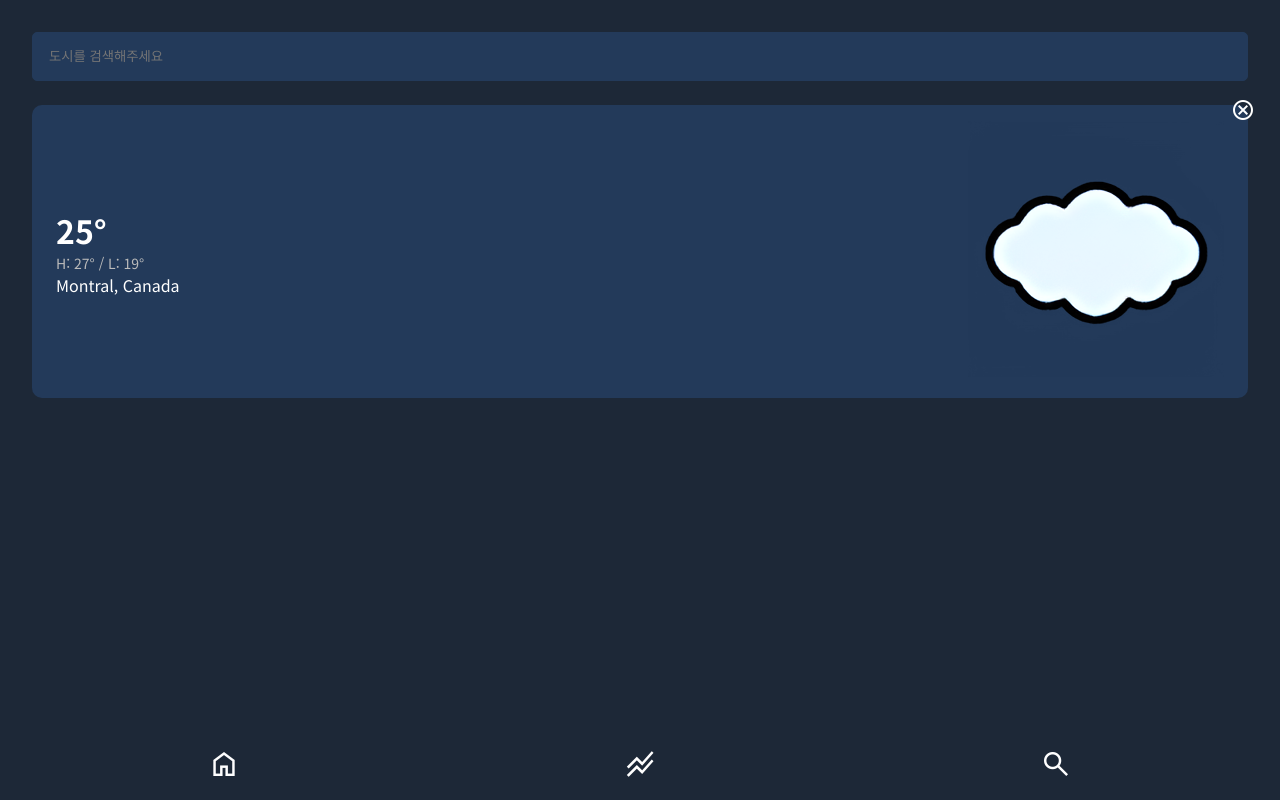
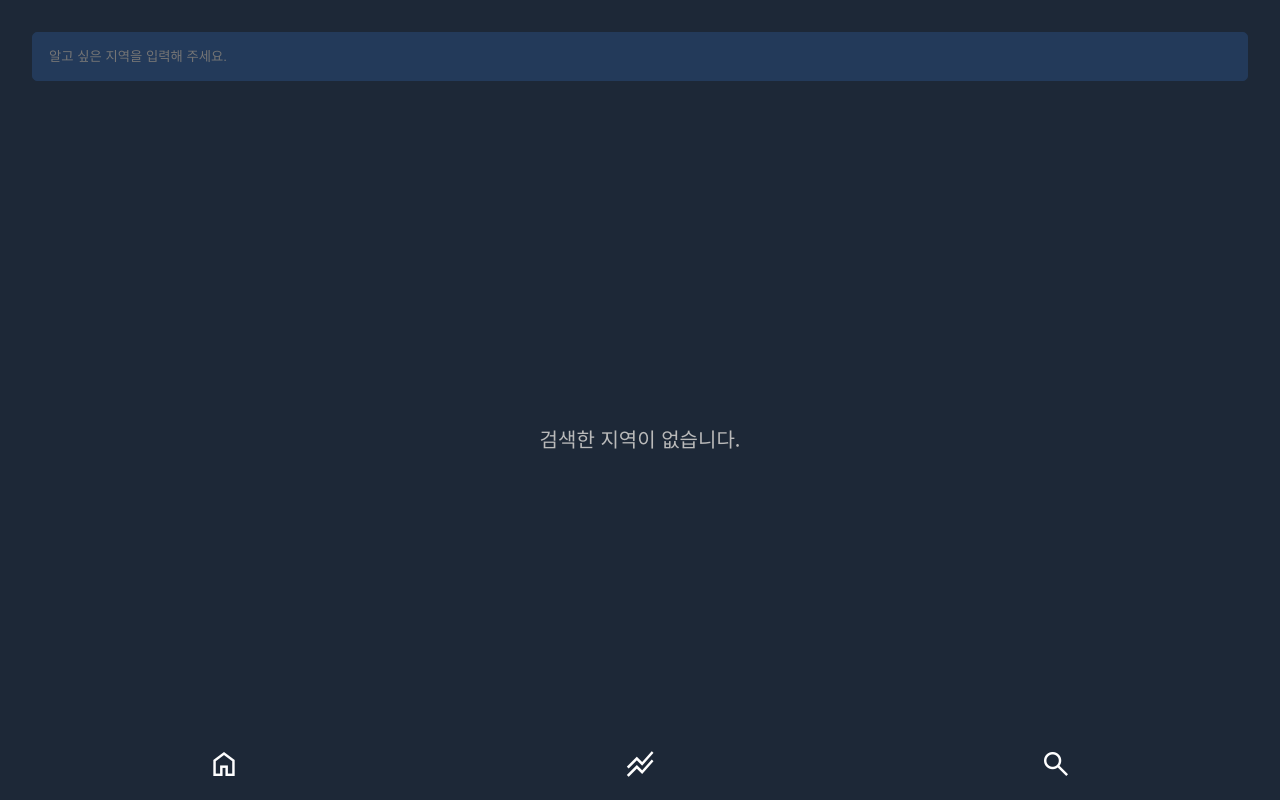
Before and after one commit to eunseongzzangzzangman/weather-app, a Vue app in the folder vue/: page /search in a window 1280 px wide. Built offline with nearby package versions, Linux system fonts and the light colour scheme.

Commit message:
중기예보기능, 원하는 지역 검색기능 구현

```diff
--- a/vue/src/composables/helper.js
+++ b/vue/src/composables/helper.js
@@ -1,4 +1,9 @@
 // 이미지 URL 생성
 export const getImage = (path) => {
     return new URL(`../assets/images/icons/${path}.png`, import.meta.url).href;
-}
+};
+
+// 요일 정보
+export const dayTokor = [
+    '일요일', '월요일', '화요일', '수요일', '목요일', '금요일', '토요일',
+];
--- a/vue/src/stores/weather.js
+++ b/vue/src/stores/weather.js
@@ -8,7 +8,7 @@ const axiosInstance = axios.create({
     baseURL: 'https://weather.visualcrossing.com/VisualCrossingWebServices/rest/services/timeline',
     params: {
         lang: 'ko',
-        key: '***************',
+        key: '2Y43HCCRDQS2FJ6JUUV6BJ4ET',
         unitGroup: 'metric',
     },
 });
@@ -16,6 +16,7 @@ export const useWeatherStore = defineStore('weather', () => {
     const address = ref('seoul'); // 초기 검색 지역
     const currentConditions = ref(null); // 현재 날씨 정보 데이터
     const days = ref(null); // 일별 날씨 객체가 담긴 배열
+    const searchData = ref([]); // 검색 날씨 데이터
 
     // 오늘 시간대별 데이터 계산
     const hours = computed(() => {
@@ -37,5 +38,36 @@ export const useWeatherStore = defineStore('weather', () => {
             alert(e.response?.data ? e.response?.data : e.message);
         }
     };
-    return { currentConditions, hours, getCurrentWeaterInfo };
+
+    // 미래 날짜의 날씨 예보 데이터 계산하기
+    const forecast = computed(() => {
+        return days.value?.filter((v) => v.datetime > dayjs().format('YYYY-MM-DD'));
+    });
+
+    // 지역명(city)으로 날씨 API 검색
+    const getSearchWeatherInfo = async (city) => {
+        try {
+            const res = await axiosInstance.get('/' + city)
+            // 응답 데이터 객체로 필요한 데이터 가공
+            const printData = {
+                address: res.data.address, // 지역명
+                feelslikemax: res.data.days[0].feelslikemax, // 최고 온도
+                feelslikemin: res.data.days[0].feelslikemin, // 최저 온도
+                icon: res.data.currentConditions.icon, // 날씨 아이콘
+                temp: res.data.currentConditions.temp, // 현재 온도
+            };
+            // 이미 추가한 지역이면 중복으로 추가하지 않기
+            if (
+                searchData.value.findIndex((v) => v.address === res.data.address) === -1
+            ) {
+                searchData.value.push(printData);
+            } else {
+                alert('이미 조회한 지역입니다ㅠㅠ');
+            }
+        } catch (e) {
+            alert(e.response?.data ? e.response?.data : e.message);
+        }
+    };
+
+    return { currentConditions, hours, forecast, searchData, getCurrentWeaterInfo, getSearchWeatherInfo, };
 });
--- a/vue/src/views/ForecastView.vue
+++ b/vue/src/views/ForecastView.vue
@@ -1,13 +1,13 @@
 <script setup>
 import { useWeatherStore } from '@/stores/weather.js';
 import { onBeforeMount } from 'vue';
-import { getImage } from '@/composables/helper.js';
+import { getImage, dayTokor } from '@/composables/helper.js';
 import { storeToRefs } from 'pinia';
 import dayjs from 'dayjs';
 
 const weatherStore = useWeatherStore();
 
-const { hours } = storeToRefs(weatherStore); // storeToRefs()함수로 hours 가져오기
+const { hours, forecast } = storeToRefs(weatherStore); // storeToRefs()함수로 hours, forecast 가져오기
 
 onBeforeMount(() => {
   weatherStore.getCurrentWeaterInfo();
@@ -28,12 +28,6 @@ onBeforeMount(() => {
               :alt="`${hour.datetime} ${hour.temp}도`" class="week_icons" />
             <span>{{ hour.temp }}℃</span>
           </li>
-
-          <li class="week__list__item">
-            <span>9시</span>
-            <img src="@/assets/images/icons/hail.png" alt="" class="week_icons" />
-            <span>18°</span>
-          </li>
         </ul>
       </section>
       <!-- 중기 예보 -->
@@ -41,18 +35,20 @@ onBeforeMount(() => {
         <strong class="forecast__title">중기예보</strong>
         <ul class="forecast__weekList">
           <!-- 중기 예보 상세 아이템 -->
-          <li class="forecast__weekListItem">
+          <li v-for="day in forecast" :key="day.datetime" class="forecast__weekListItem">
             <div class="forecast__itemLeft">
-              <strong class="forecast__day">월요일</strong>
-              <span class="forecast__date">2024.07.01</span>
+              <strong class="forecast__day">
+                {{ dayTokor[dayjs(day.datetime).day()] }}
+              </strong>
+              <span class="forecast__date">{{ day.datetime }}</span>
             </div>
             <div class="forecast__itemMiddle">
-              <strong class="forecast__tmp">32°</strong>
+              <strong class="forecast__tmp">{{ day.temp }}</strong>
             </div>
             <div class="forecast__itemRight">
               <img
-                src="@/assets/images/icons/hail.png"
-                alt=""
+                :src="getImage(day.icon)"
+                :alt="`${day.datetime} ${day.temp}℃`"
                 class="forecast__weekListImg"
               />
             </div>
--- a/vue/src/views/SearchView.vue
+++ b/vue/src/views/SearchView.vue
@@ -1,32 +1,51 @@
-<script setup></script>
+<script setup>
+import { useWeatherStore } from '@/stores/weather';
+import { storeToRefs } from 'pinia';
+import { ref } from 'vue';
+import { getImage } from '@/composables/helper.js';
+
+const weatherStore = useWeatherStore();
+const { searchData } = storeToRefs(weatherStore);
+const city = ref('');
+const searchWeather = async () => {
+  await weatherStore.getSearchWeatherInfo(city.value);
+  city.value = '';
+};
+</script>
+
 <template>
     <main class="weather-city">
       <!-- 검색 영역 -->
       <section class="weather__search">
         <input
+          v-model="city"
           type="text"
           class="weather__searchBar"
-          placeholder="도시를 검색해주세요"
-        />
+          placeholder="알고 싶은 지역을 입력해 주세요."
+          @keyup.enter="searchWeather" />
       </section>
       <!-- 검색 데이터가 있으면 -->
-      <section class="weather__city">
+      <section
+        v-for="data in searchData"
+        :key="data.address"
+        class="weather__city">
         <div class="weather__cityLeft">
-          <strong class="weather__cityTmp">25°</strong>
-          <p class="weather__cityTmpMore">H: 27° / L: 19°</p>
-          <p>Montral, Canada</p>
+          <strong class="weather__cityTmp">{{ data.temp }}℃</strong>
+          <p class="weather__cityTmpMore">
+            H: {{ data.feelslikemax }}℃ / L: {{ data.feelslikemin }}℃</p>
+          <p>{{ data.address }}</p>
         </div>
         <div class="weather__cityRight">
           <img
-            src="@/assets/images/icons/cloudy.png"
-            alt=""
+            :src="getImage(data.icon)"
+            :alt="`${data.address} ${data.temp}℃`"
             class="weather__cityImg"
           />
         </div>
         <span class="material-symbols-outlined weather__cancel"> cancel </span>
       </section>
       <!-- 검색 데이터가 없으면 -->
-      <section class="no-data" style="display: none">
+      <section v-if="searchData.length === 0" class="no-data">
         <p>검색한 지역이 없습니다.</p>
       </section>
     </main>
```
